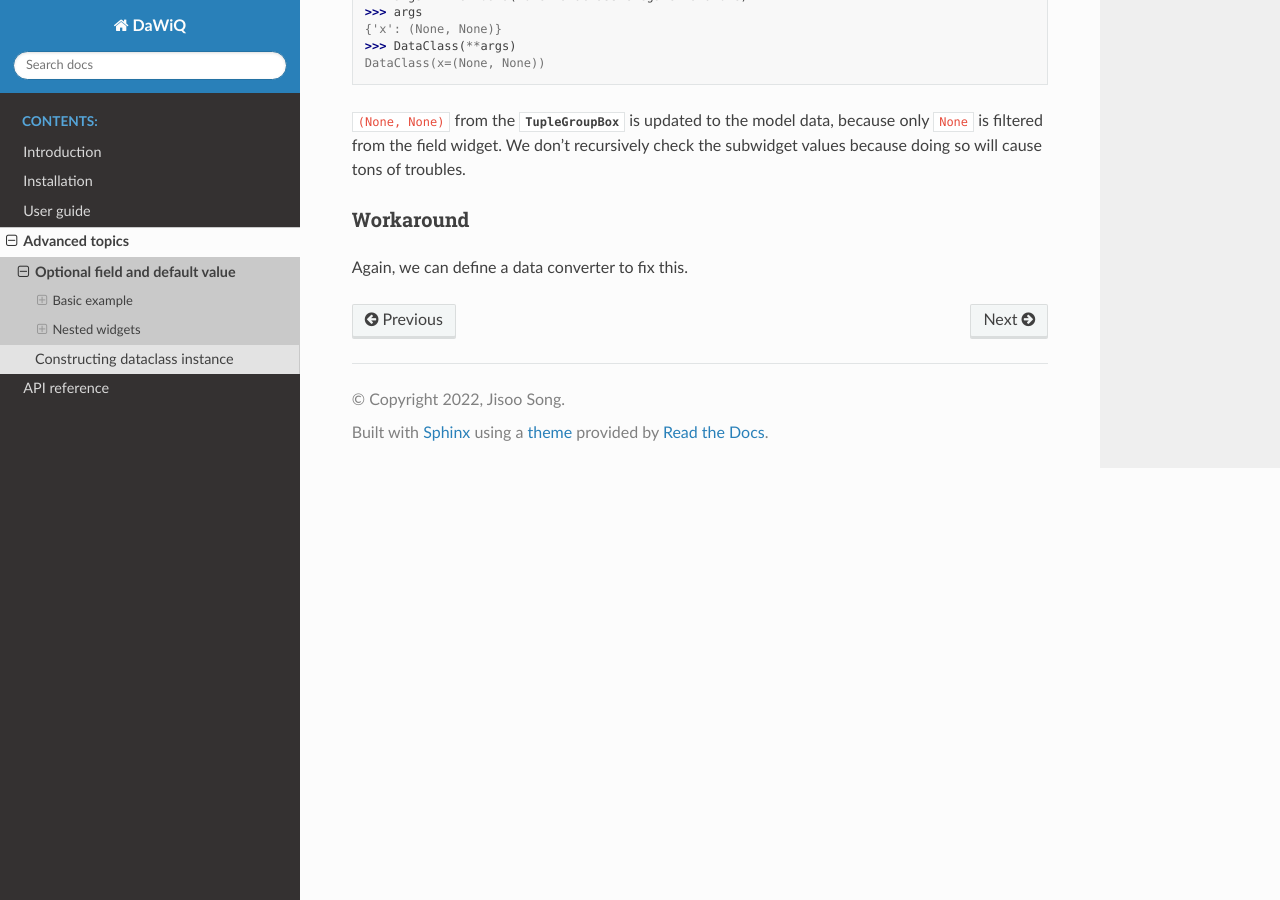
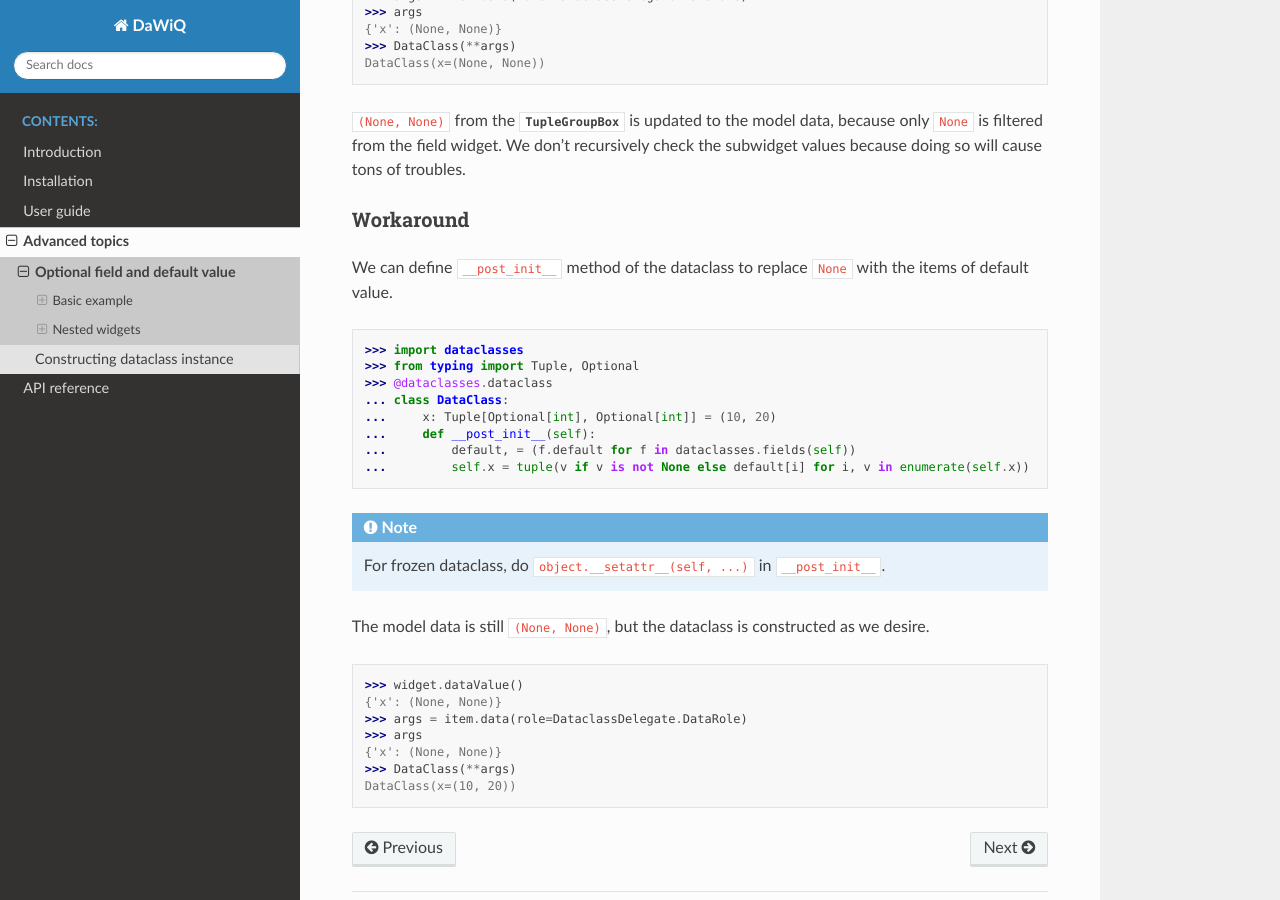
Before and after one commit to JSS95/dawiq, a Sphinx documentation site: the page built from doc/source/explanation/optional-vs-default.rst, in a window 1280 px wide and 900 px high, scrolled down 4358 px. Built offline with Sphinx 7.4.7 and the Read the Docs theme 2.0.0, drawn with Linux system fonts in a browser that asks for light colours.

Commit message:
doc: add doc for default value of nested widget
Enhance doc

```diff
--- a/doc/source/explanation/optional-vs-default.rst
+++ b/doc/source/explanation/optional-vs-default.rst
@@ -303,4 +303,26 @@ We don't recursively check the subwidget values because doing so will cause tons
 Workaround
 ----------
 
-Again, we can define a data converter to fix this.
+We can define ``__post_init__`` method of the dataclass to replace ``None`` with the items of default value.
+
+>>> import dataclasses
+>>> from typing import Tuple, Optional
+>>> @dataclasses.dataclass
+... class DataClass:
+...     x: Tuple[Optional[int], Optional[int]] = (10, 20)
+...     def __post_init__(self):
+...         default, = (f.default for f in dataclasses.fields(self))
+...         self.x = tuple(v if v is not None else default[i] for i, v in enumerate(self.x))
+
+.. note::
+    For frozen dataclass, do ``object.__setattr__(self, ...)`` in ``__post_init__``.
+
+The model data is still ``(None, None)``, but the dataclass is constructed as we desire.
+
+>>> widget.dataValue()  # doctest: +SKIP
+{'x': (None, None)}
+>>> args = item.data(role=DataclassDelegate.DataRole)  # doctest: +SKIP
+>>> args  # doctest: +SKIP
+{'x': (None, None)}
+>>> DataClass(**args)  # doctest: +SKIP
+DataClass(x=(10, 20))
```
